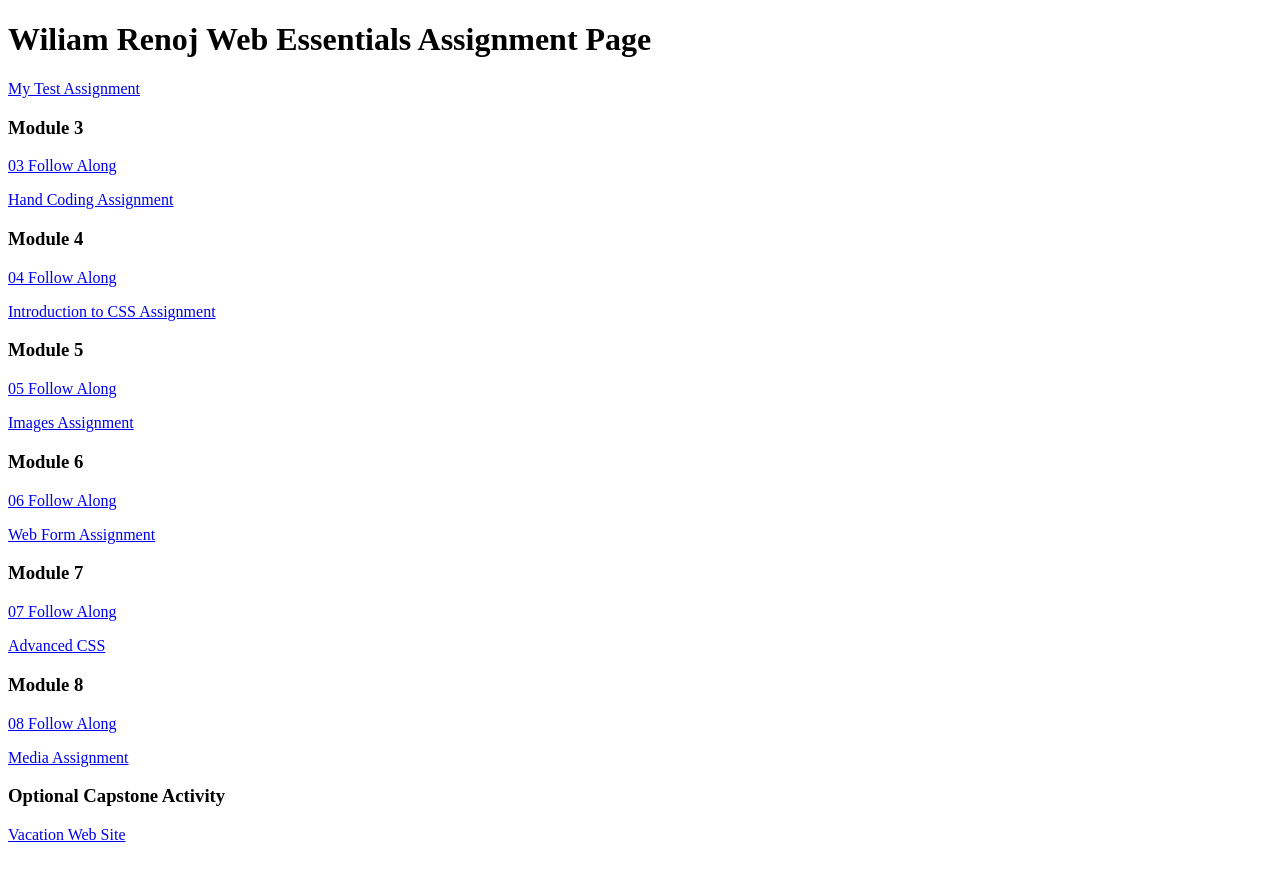
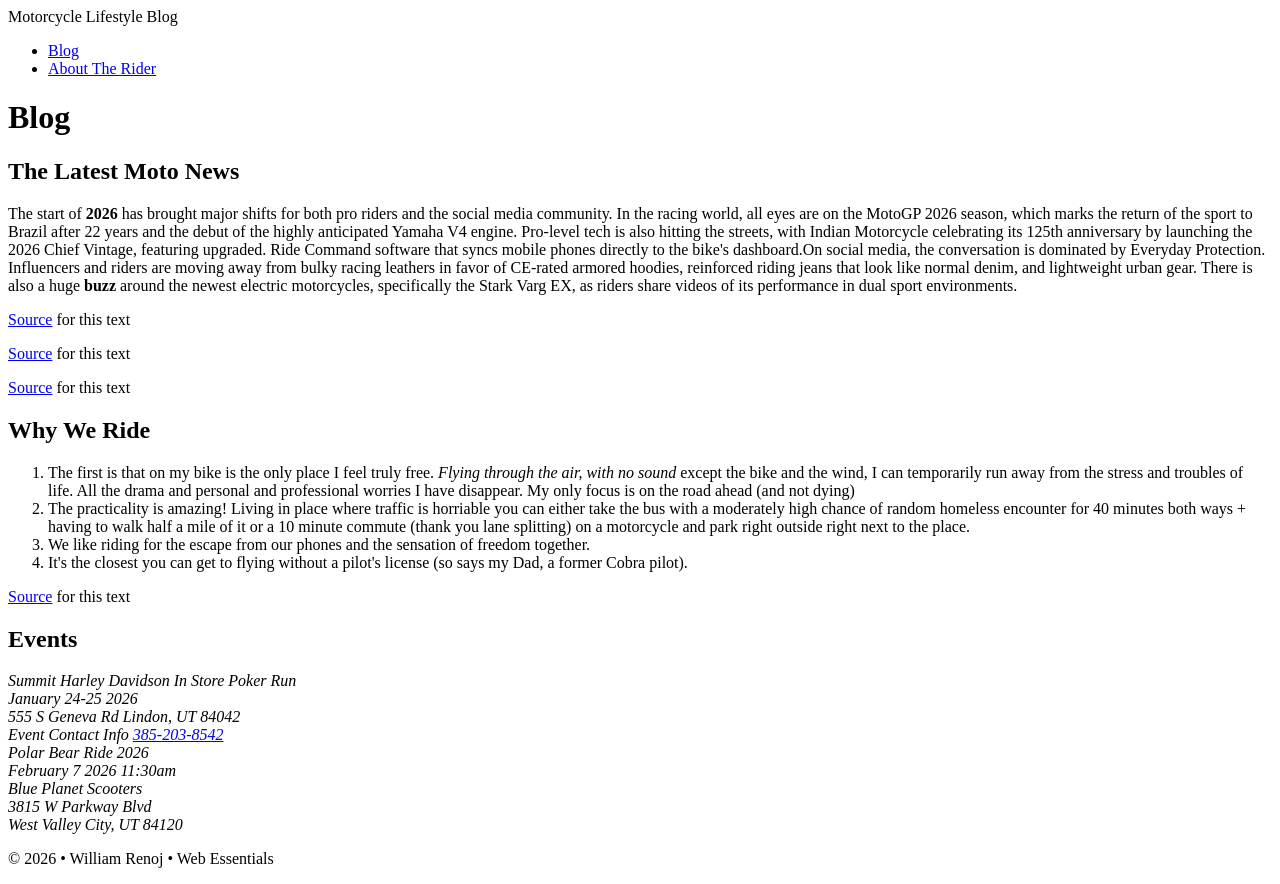
Before and after one commit to RenojM/dwdd1600, a plain HTML site: page index.html in a window 1280 px wide. Before the commit the page ends 860 px from the top, so only its background shows below. Drawn offline with Linux system fonts and the light colour scheme.

Commit message:
03pagees

```diff
--- a/index.html
+++ b/index.html
@@ -1,39 +1,96 @@
 <!DOCTYPE html>
 <html lang="en">
+
 <head>
     <meta charset="UTF-8">
+    <meta name="author" content="William Renoj">
+    <meta name="description"
+        content="The goal of this motorcycle blog is to share my passion for motorcycles by providing useful information, personal insights, and resources that help riders learn, stay safe, and enjoy the motorcycle lifestyle.">
     <meta name="viewport" content="width=device-width, initial-scale=1.0">
-		<title>dwdd 1600 assignment list page</title>
+    <title>Motorcycle Lifestyle Blog: Blog</title>
 </head>
+
 <body>
-		<h1>Wiliam Renoj Web Essentials Assignment Page</h1>
-		<p><a href="01test">My Test Assignment</a></p>
+    <!-- Start the page head -->
+    <header>
+        <span>Motorcycle Lifestyle Blog</span>
+    </header>
 
-		<h3>Module 3</h3>
-		<p><a href="03follow-along">03 Follow Along</a></p>
-		<p><a href="03hand-coding">Hand Coding Assignment</a></p>
+    <!-- Start the page navigation -->
+    <nav>
+        <ul>
+            <li><a href="index.html">Blog</a></li>
+            <li><a href="riders.html">About The Rider</a></li>
 
-		<h3>Module 4</h3>
-		<p><a href="04follow-along">04 Follow Along</a></p>
-		<p><a href="04intro-css">Introduction to CSS Assignment</a></p>
 
-		<h3>Module 5</h3>
-		<p><a href="05follow-along">05 Follow Along</a></p>
-		<p><a href="05images">Images Assignment</a></p>
+        </ul>
 
-		<h3>Module 6</h3>
-		<p><a href="06follow-along">06 Follow Along</a></p>
-		<p><a href="06form">Web Form Assignment</a></p>
+    </nav>
+    <!-- Start the main content -->
+    <main>
+        <h1>Blog</h1>
+        <h2>The Latest Moto News</h2>
+        <p>The start of <strong>2026</strong> has brought major shifts for both pro riders and the social media community. In the racing
+            world, all eyes are on the MotoGP 2026 season, which marks the return of the sport to Brazil after 22 years
+            and the debut of the highly anticipated Yamaha V4 engine. Pro-level tech is also hitting the streets, with
+            Indian Motorcycle celebrating its 125th anniversary by launching the 2026 Chief Vintage, featuring upgraded.
+            Ride Command software that syncs mobile phones directly to the bike's dashboard.On social media, the
+            conversation is dominated by Everyday Protection. Influencers and riders are moving away from bulky racing
+            leathers in favor of CE-rated armored hoodies, reinforced riding jeans that look like normal denim, and
+            lightweight urban gear. There is also a huge <strong>buzz</strong> around the newest electric motorcycles, specifically
+            the Stark Varg EX, as riders share videos of its performance in dual sport environments.</p>
 
-		<h3>Module 7</h3>
-		<p><a href="07follow-along">07 Follow Along</a></p>
-		<p><a href="07advanced-css">Advanced CSS</a></p>
+        <p><a href="https://www.reddit.com/r/motorcyclegear/comments/1migo69/ce_rated_riding_hoodies/"
+                target="_blank">Source</a> for this text</p>
+        <p><a href="https://www.yamahamotogp.com/2025/newsletter/press/en/251114133326320/16-11-2025-yamaha-confirms-switch-to-v4-engine-for-2026-motogp-season"
+                target="_blank">Source</a> for this text</p>
+        <p><a href="https://ridermagazine.com/2026/01/22/2026-indian-chief-vintage-preview/" target="_blank">Source</a> for this text</p>
 
-		<h3>Module 8</h3>
-		<p><a href="08follow-along">08 Follow Along</a></p>
-		<p><a href="08media">Media Assignment</a></p>
 
-		<h3>Optional Capstone Activity</h3>
-		<p><a href="vacation">Vacation Web Site</a></p>
+        <h2>Why We Ride</h2>
+        <ol>
+            <li>The first is that on my bike is the only place I feel truly free. <em>Flying through the air, with no sound</em>
+                except the bike and the wind, I can temporarily run away from the stress and troubles of life. All the
+                drama and personal and professional worries I have disappear. My only focus is on the road ahead (and
+                not dying)</li>
+            <li>The practicality is amazing! Living in place where traffic is horriable you can either take the bus with
+                a moderately high chance of random homeless encounter for 40 minutes both ways + having to walk half a
+                mile of it or a 10 minute commute (thank you lane splitting) on a motorcycle and park right outside
+                right next to the place.</li>
+            <li>We like riding for the escape from our phones and the sensation of freedom together.</li>
+            <li>It's the closest you can get to flying without a pilot's license (so says my Dad, a former Cobra pilot).
+            </li>
+            </ol>
+            <p><a href="https://www.reddit.com/r/motorcycles/comments/6r0u5q/why_do_you_ride/"
+                    target="_blank">Source</a> for this text</p>
+
+
+
+
+
+        <h2>Events</h2>
+        <address>
+            Summit Harley Davidson In Store Poker Run <br>
+            January 24-25 2026 <br>
+            555 S Geneva Rd Lindon, UT 84042 <br>
+            Event Contact Info <a href="tel:3852038542">385-203-8542</a>
+        </address>
+        <address>
+            Polar Bear Ride 2026 <br>
+            February 7 2026 11:30am <br>
+            Blue Planet Scooters <br>
+            3815 W Parkway Blvd <br>
+            West Valley City, UT 84120 <br>
+
+        </address>
+
+    </main>
+
+    <!-- Start the page footer -->
+    <footer>
+        <p>&copy; 2026 &bull; William Renoj &bull; Web Essentials</p>
+
+    </footer>
 </body>
+
 </html>
```
Also changed, not shown: riders.html (added, +96 -0 lines). Lines whose indentation alone changed are shown as unchanged.
